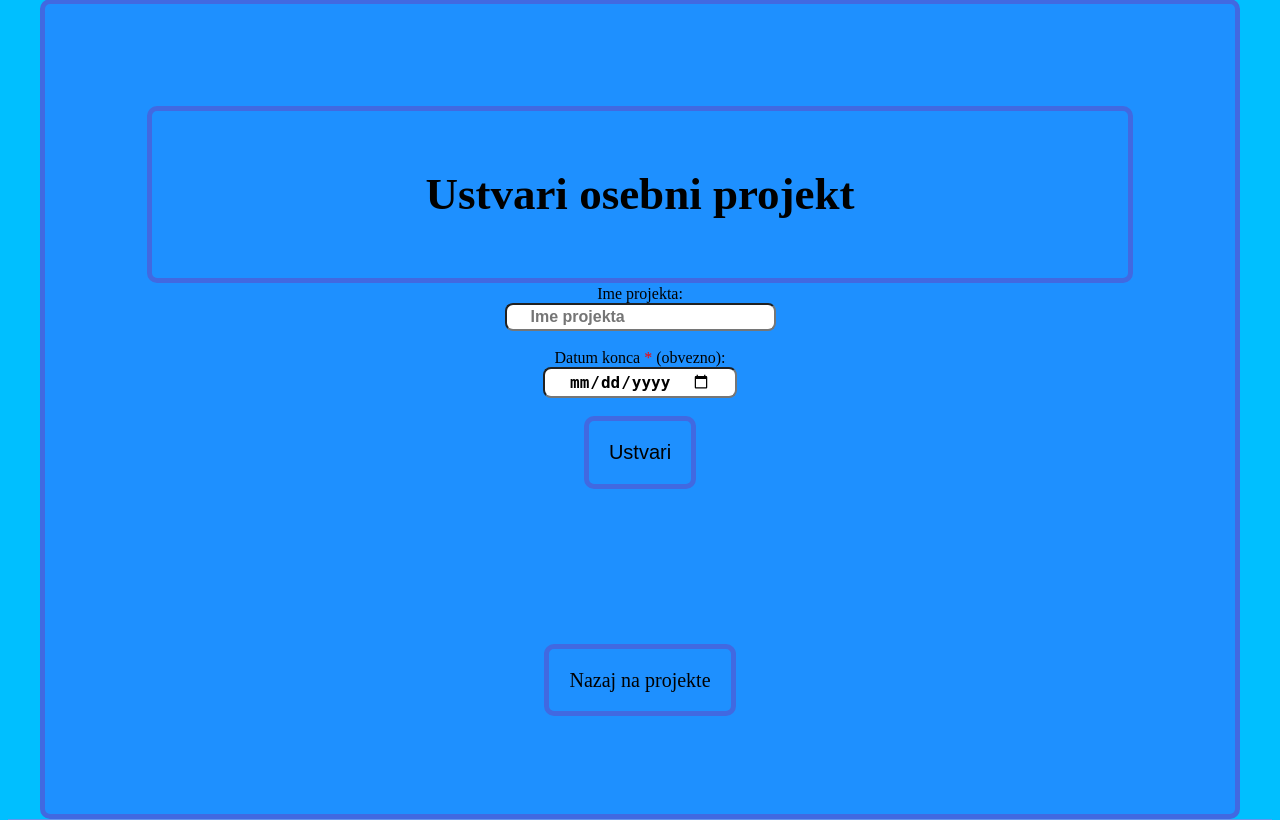
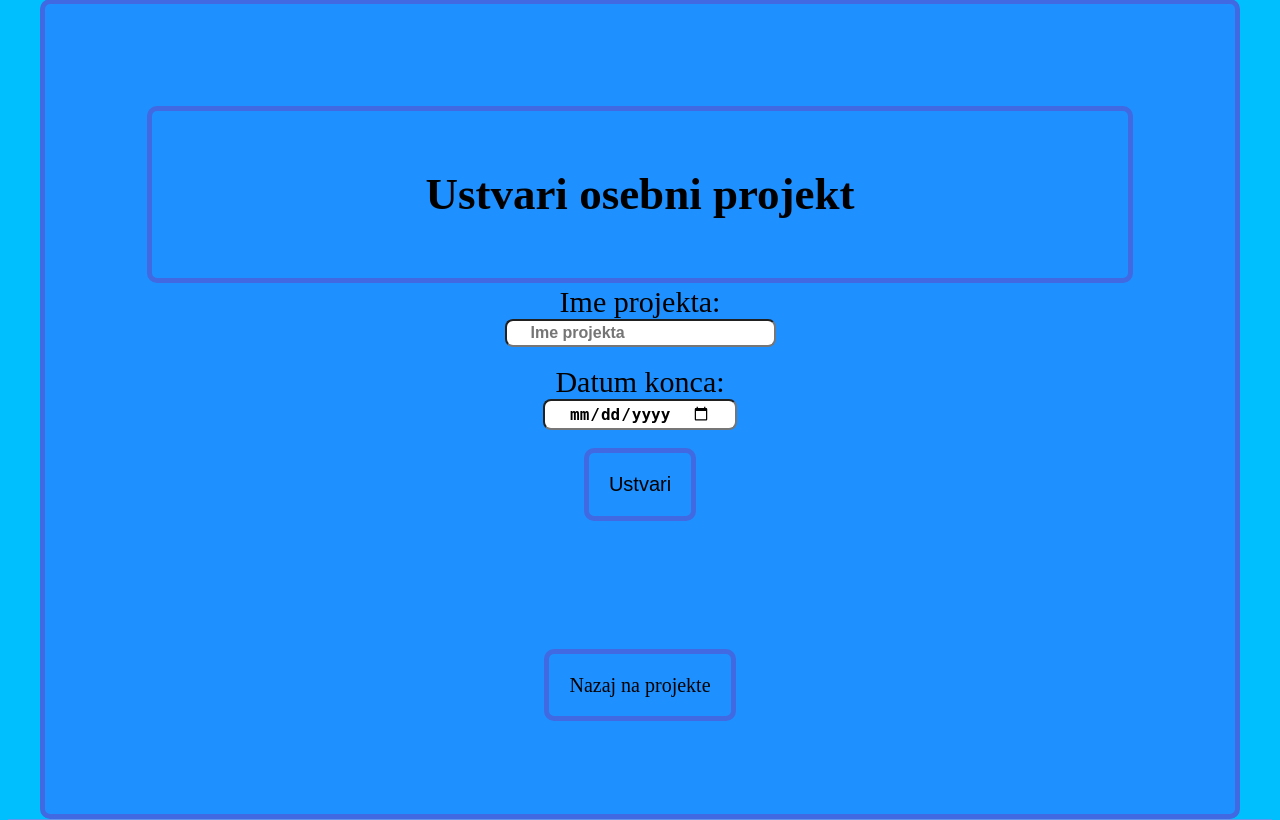
Before and after one commit to adimec11/projekt, a PHP site: page /dodajanje_o_projektov.php in a window 1280 px wide. Shown: the part 111-931 px from the top of the page. Run offline with PHP 8.4, Linux system fonts and the light colour scheme; the visitor is signed in with stand-in values (Sample User, id 1).

Commit message:
Update dodajanje_o_projektov.php

```diff
--- a/dodajanje_o_projektov.php
+++ b/dodajanje_o_projektov.php
@@ -15,7 +15,6 @@ if (isset($_SESSION['idu'])) {
         $datum_konca = isset($_POST['datum_konca']) ? trim($_POST['datum_konca']) : '';
 
         if (!empty($ime_projekta) && !empty($datum_konca)) {
-
             $stmt = mysqli_prepare($conn, "INSERT INTO projekti (naslov, datum_konca, lastnik_id, skupina_id) VALUES (?, ?, ?,NULL)");
 
             if ($stmt) {
@@ -76,10 +75,10 @@ if (isset($_SESSION['idu'])) {
         <td style="all: unset;">
             <?php if (!empty($obvestilo)) echo '<p style="color:white; font-weight:bold;">' . htmlspecialchars($obvestilo) . '</p>'; ?>
             <form method="post">
-                <label for="ime_projekta">Ime projekta:</label><br>
+                <label for="ime_projekta" style="font-size: 30px;">Ime projekta:</label><br>
                 <input type="text" name="ime_projekta" class="polja" placeholder="Ime projekta" required><br><br>
 
-                <label for="datum_konca">Datum konca <span style="color:red;">*</span> (obvezno):</label><br>
+                <label for="datum_konca" style="font-size: 30px;">Datum konca:</label><br>
                 <input type="date" name="datum_konca" class="polja" min="<?= date('Y-m-d') ?>" required><br><br>
 
                 <input type="submit" name="dodaj_projekt" value="Ustvari" class="button">
```
